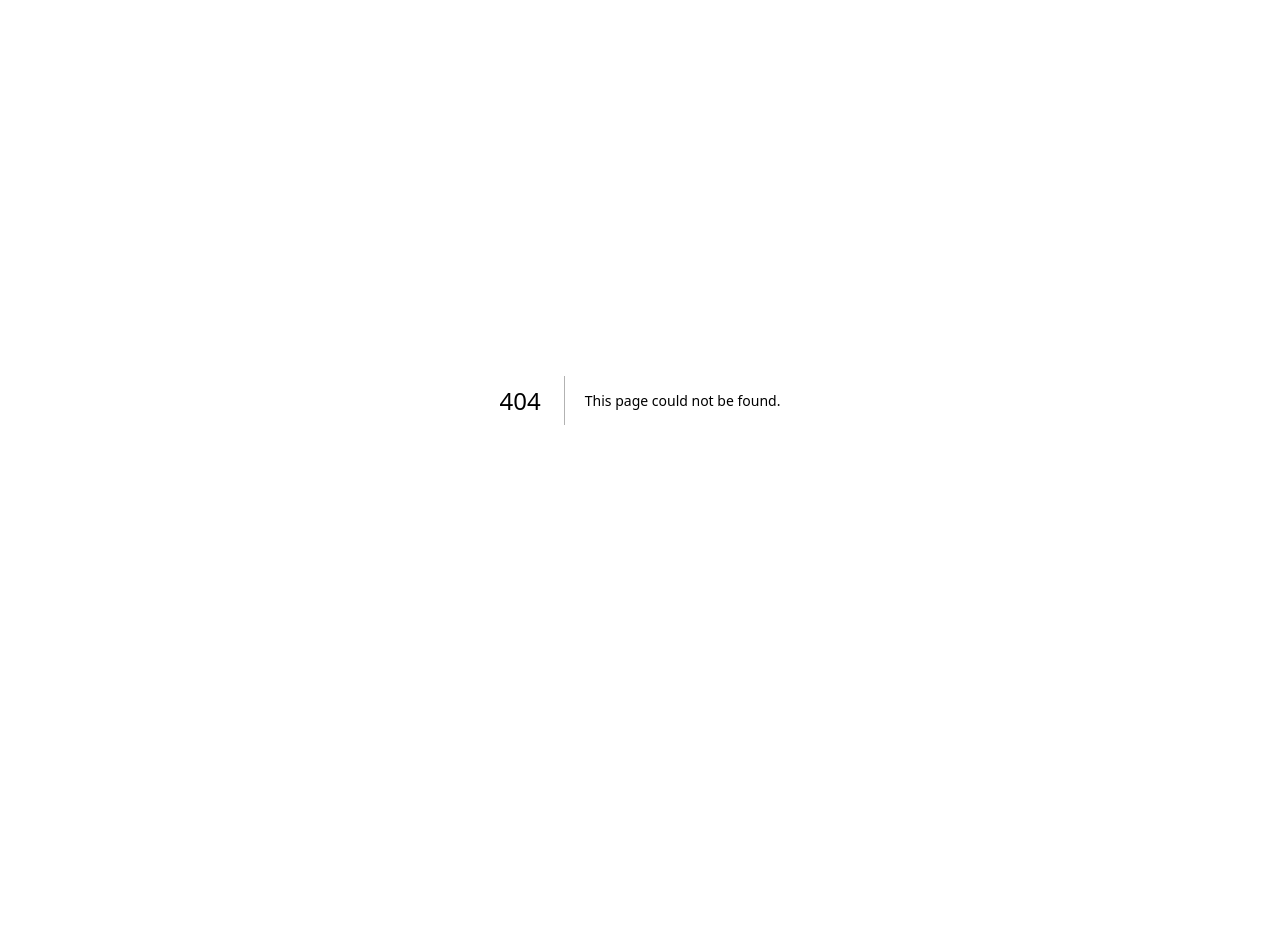
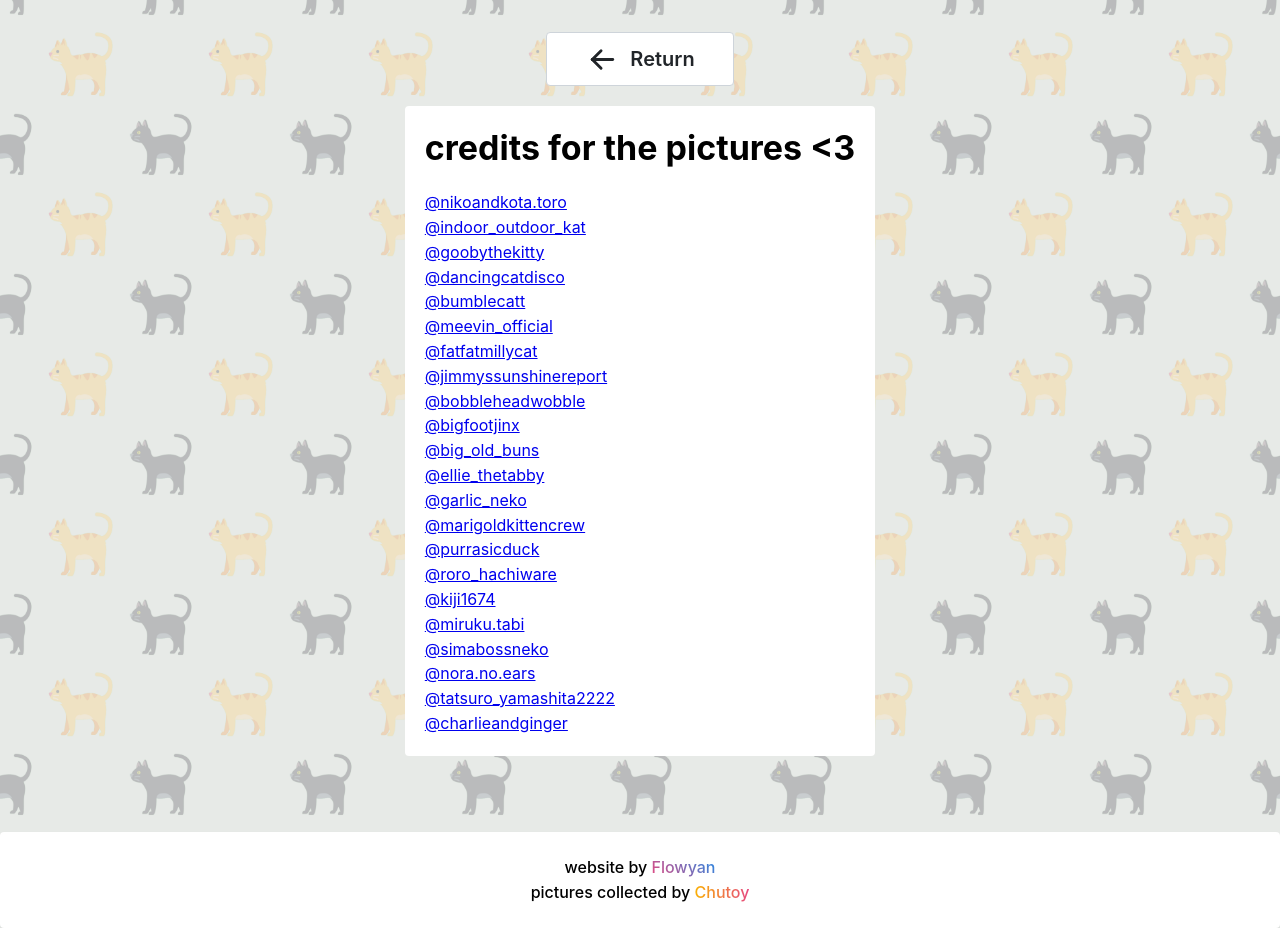
Before and after one commit to antoninvf/cat.basil.florist, a Next.js app: page /credits in a window 1280 px wide. Before the commit this address had no page. Before the commit the page ends 800 px from the top, so only its background shows below. Built offline with nearby package versions, Linux system fonts and the light colour scheme.

Commit message:
created credits with insta accounts the pics are from

```diff
--- /dev/null
+++ b/pages/credits.tsx
@@ -0,0 +1,143 @@
+import {
+	Container,
+	Text,
+	Button,
+	Paper,
+	Center,
+	Title,
+	Flex,
+} from '@mantine/core';
+import classes from './HeroTitle.module.css';
+import { IconArrowLeft } from '@tabler/icons-react';
+import Link from 'next/link';
+
+export default function CreditsPage() {
+	return (
+		<>
+			<Container size={700} h={'100vh'} mt={'xl'}>
+				<Center style={{ flexDirection: 'column' }}>
+					<Button
+						component={Link}
+						href="/"
+						size="xl"
+						variant="default"
+						className={classes.control}
+						leftSection={<IconArrowLeft size={35} />}
+					>
+						Return
+					</Button>
+					<Paper p={'lg'} mt={'lg'}>
+						<Title order={1} mb={'lg'}>
+							credits for the pictures {'<3'}
+						</Title>
+						<Flex direction={'column'}>
+							<Link href={'https://www.instagram.com/nikoandkota.toro'}>
+								@nikoandkota.toro
+							</Link>
+							<Link href={'https://www.instagram.com/indoor_outdoor_kat'}>
+								@indoor_outdoor_kat
+							</Link>
+
+							<Link href={'https://www.instagram.com/goobythekitty'}>
+								@goobythekitty
+							</Link>
+							<Link href={'https://www.instagram.com/dancingcatdisco'}>
+								@dancingcatdisco
+							</Link>
+							<Link href={'https://www.instagram.com/bumblecatt'}>
+								@bumblecatt
+							</Link>
+							<Link href={'https://www.instagram.com/meevin_official'}>
+								@meevin_official
+							</Link>
+							<Link href={'https://www.instagram.com/fatfatmillycat'}>
+								@fatfatmillycat
+							</Link>
+							<Link href={'https://www.instagram.com/jimmyssunshinereport'}>
+								@jimmyssunshinereport
+							</Link>
+							<Link href={'https://www.instagram.com/bobbleheadwobble'}>
+								@bobbleheadwobble
+							</Link>
+							<Link href={'https://www.instagram.com/bigfootjinx'}>
+								@bigfootjinx
+							</Link>
+							<Link href={'https://www.instagram.com/big_old_buns'}>
+								@big_old_buns
+							</Link>
+							<Link href={'https://www.instagram.com/ellie_thetabby'}>
+								@ellie_thetabby
+							</Link>
+							<Link href={'https://www.instagram.com/garlic_neko'}>
+								@garlic_neko
+							</Link>
+							<Link href={'https://www.instagram.com/marigoldkittencrew'}>
+								@marigoldkittencrew
+							</Link>
+							<Link href={'https://www.instagram.com/purrasicduck'}>
+								@purrasicduck
+							</Link>
+							<Link href={'https://www.instagram.com/roro_hachiware'}>
+								@roro_hachiware
+							</Link>
+							<Link href={'https://www.instagram.com/kiji1674'}>@kiji1674</Link>
+							<Link href={'https://www.instagram.com/miruku.tabi'}>
+								@miruku.tabi
+							</Link>
+							<Link href={'https://www.instagram.com/simabossneko'}>
+								@simabossneko
+							</Link>
+							<Link href={'https://www.instagram.com/nora.no.ears'}>
+								@nora.no.ears
+							</Link>
+							<Link href={'https://www.instagram.com/tatsuro_yamashita2222'}>
+								@tatsuro_yamashita2222
+							</Link>
+							<Link href={'https://www.instagram.com/charlieandginger'}>
+								@charlieandginger
+							</Link>
+						</Flex>
+					</Paper>
+				</Center>
+				<Text className={classes.description} c="dimmed"></Text>
+			</Container>
+
+			<Paper shadow="md" h={'12vh'}>
+				<Flex
+					h={'100%'}
+					w={'100%'}
+					direction={'column'}
+					justify={'center'}
+					align={'center'}
+				>
+					<Text fw={500}>
+						website by{' '}
+						<Text
+							component="span"
+							variant="gradient"
+							inherit
+							gradient={{ from: 'pink', to: 'blue' }}
+						>
+							<Link href="https://flwn.dev" target="_blank">
+								Flowyan
+							</Link>
+						</Text>
+					</Text>
+					<Text fw={500}>
+						pictures collected by{' '}
+						<Text
+							component="span"
+							variant="gradient"
+							inherit
+							gradient={{ from: 'yellow', to: 'pink', deg: 90 }}
+						>
+							<Link href="https://basil.florist" target="_blank">
+								Chutoy
+							</Link>
+						</Text>
+					</Text>
+				</Flex>
+			</Paper>
+		</>
+	);
+}
```
